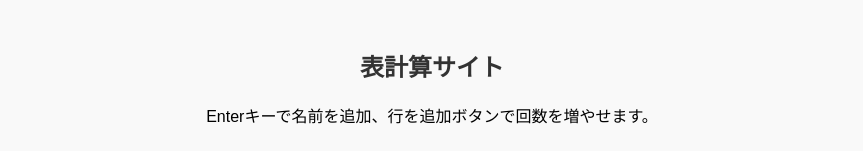
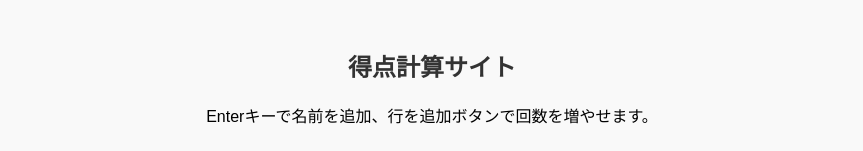
Before and after one commit to kkp-15/TokutenKeisan, a plain HTML site: page index.html in a window 1280 px wide. Shown: the top 151 px of the page, without its empty margins (208-1071 px from the left). Drawn offline with Linux system fonts and the light colour scheme.

Commit message:
Update index.html

```diff
--- a/index.html
+++ b/index.html
@@ -74,7 +74,7 @@
     </style>
 </head>
 <body>
-    <h2>表計算サイト</h2>
+    <h2>得点計算サイト</h2>
     <p>Enterキーで名前を追加、行を追加ボタンで回数を増やせます。</p>
     <input type="text" id="nameInput" placeholder="名前を入力してEnter">
     <button onclick="addRow()">行を追加</button>
```
